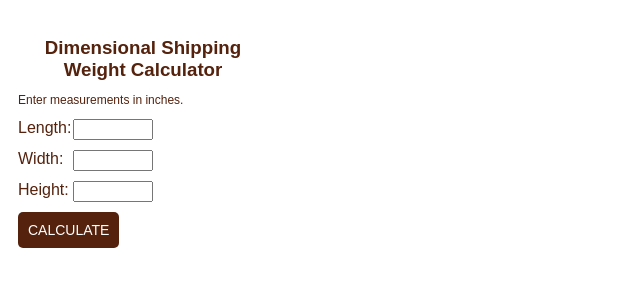
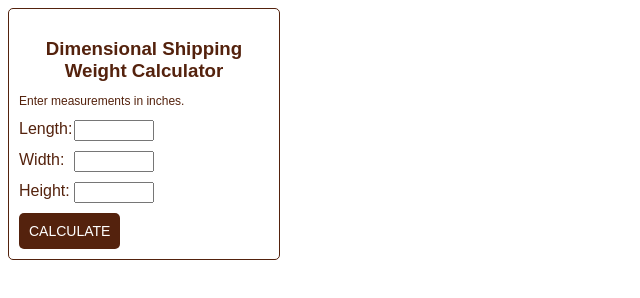
Before and after one commit to nreynoldson/dim-weight-calculator, a website: page index.html in a window 1280 px wide. Shown: the whole page, without its empty margins (0-640 px from the left). Drawn offline with Linux system fonts and the light colour scheme.

Commit message:
adjust styling

```diff
--- a/index.html
+++ b/index.html
@@ -32,7 +32,7 @@ style.innerHTML = `
   font-family: Arial, Helvetica, sans-serif;
   color: #54220d;
   width: 250px;
-  border: 1px solid ##54220d;
+  border: 1px solid #54220d;
   padding: 10px;
   border-radius: 5px;
 }
```
